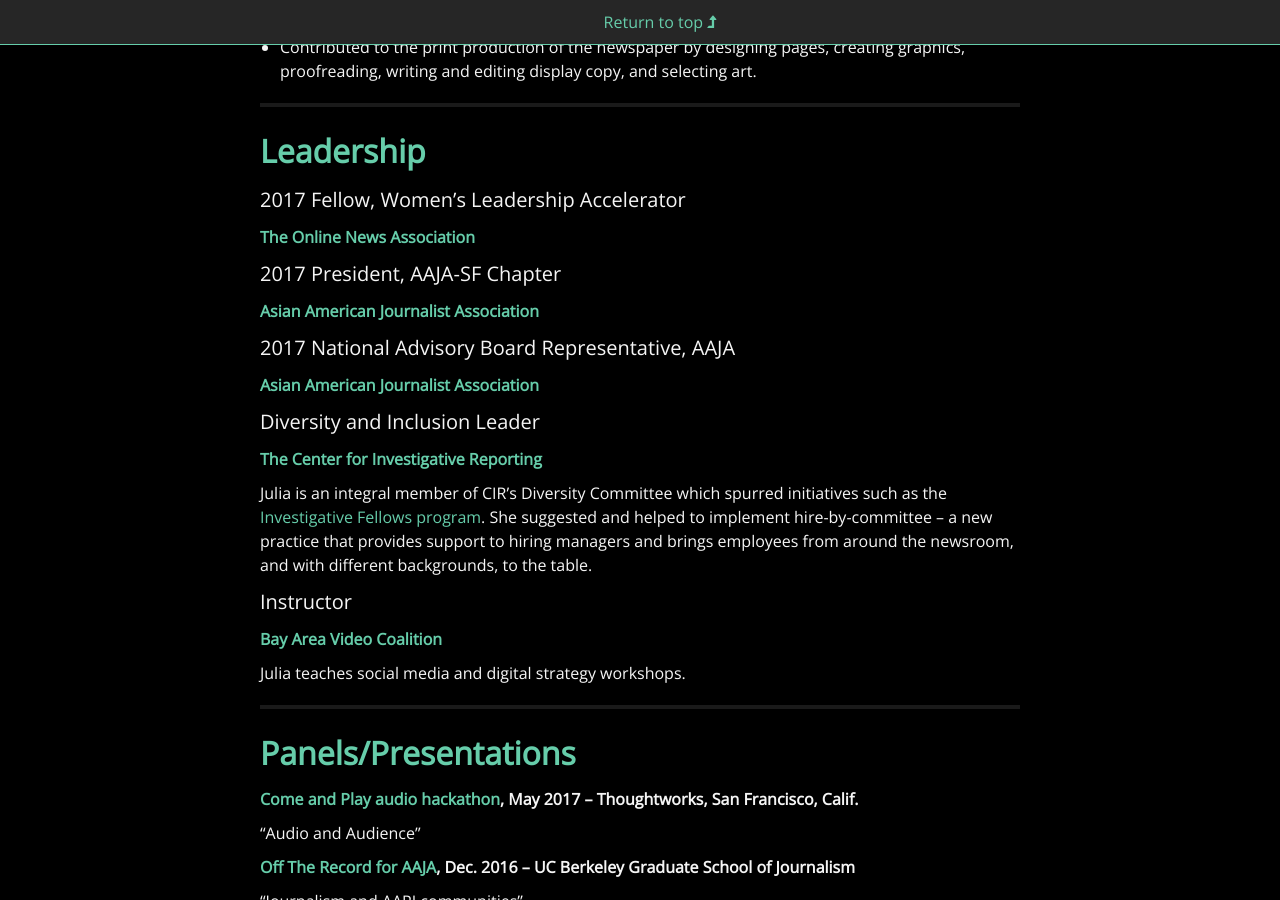
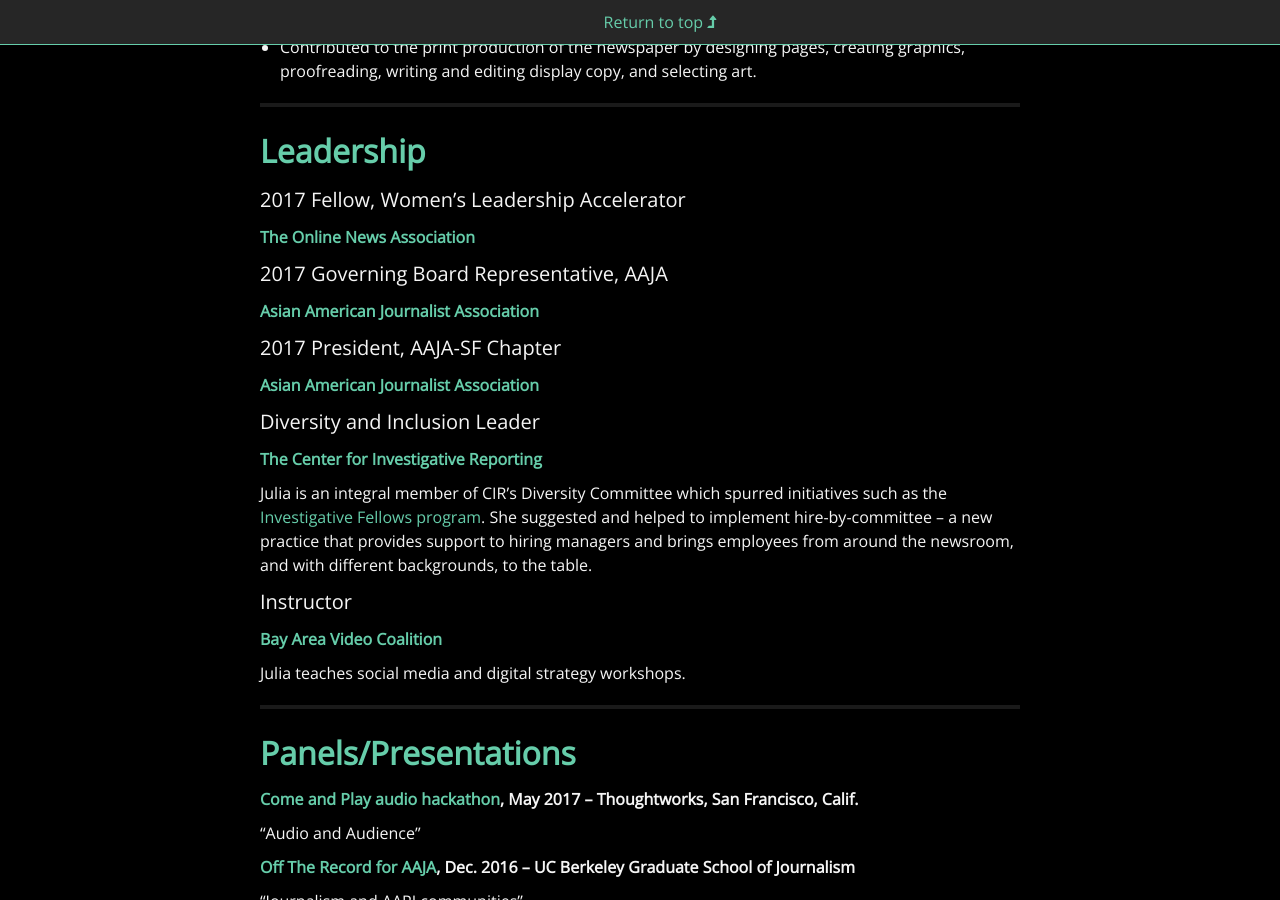
Before and after one commit to juliachanb/juliachanb.github.io, a Jekyll site: the page built from pages/resume.md, in a window 1280 px wide and 900 px high, scrolled down 2428 px. Built offline with Jekyll 4.4.1, drawn with Linux system fonts in a browser that asks for light colours; nearby versions of some CDN libraries; some web fonts are replaced.

Commit message:
added board of directors aaja title to leadership

```diff
--- a/pages/resume.md
+++ b/pages/resume.md
@@ -97,11 +97,11 @@
 #### 2017 Fellow, Women’s Leadership Accelerator
 **[The Online News Association](https://journalists.org/2016/12/20/ona-announces-class-for-2017-womens-leadership-accelerator/)**
 
+#### 2017 Governing Board Representative, AAJA
+**[Asian American Journalist Association](http://www.aaja.org/board-of-directors/)**
+
 #### 2017 President, AAJA-SF Chapter
 **[Asian American Journalist Association](http://www.aaja.org/where-you-can-find-aaja/)**
-
-#### 2017 National Advisory Board Representative, AAJA
-**[Asian American Journalist Association](http://www.aaja.org/board-of-directors/)**
 
 #### Diversity and Inclusion Leader
 **[The Center for Investigative Reporting](https://www.revealnews.org/about-us/the-2016-17-reveal-investigative-fellows/)**
```
